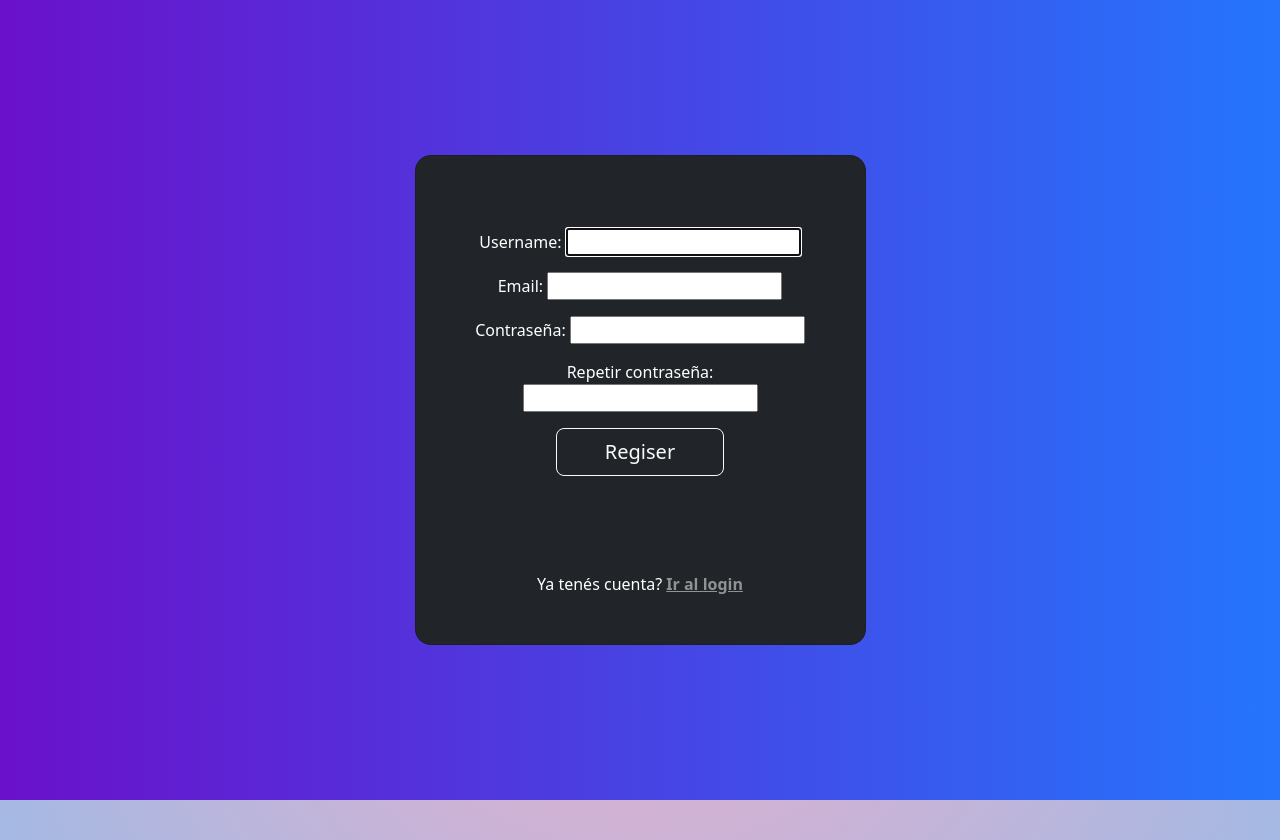
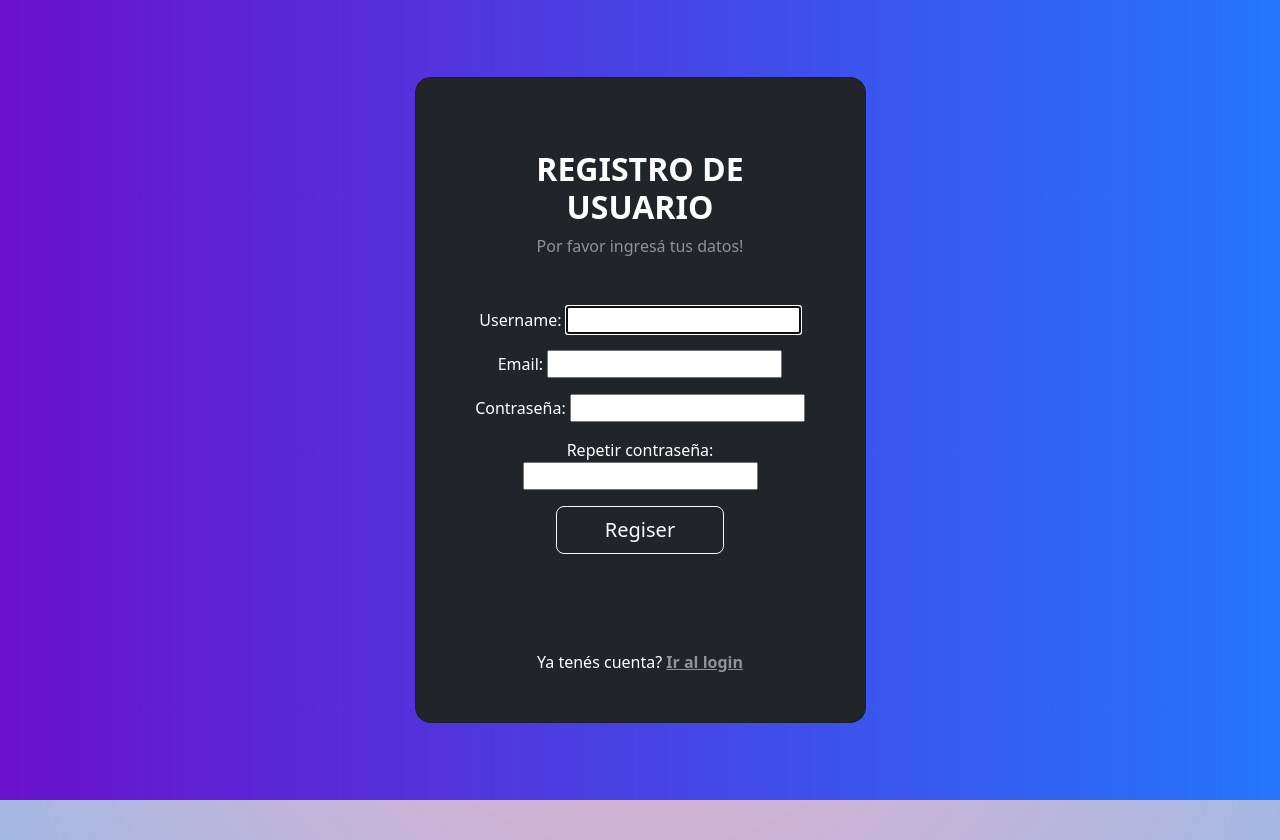
Before and after one commit to ColoAgustin/Final-Python, a Django app: page /AppAgustin/register/ in a window 1280 px wide. Shown: the part 56-896 px from the top of the page. Run offline with Django 4.2, Linux system fonts and the light colour scheme; some libraries are stand-ins or nearby versions.

Commit message:
commit final python

```diff
--- a/AppAgustin/templates/registro.html
+++ b/AppAgustin/templates/registro.html
@@ -16,6 +16,8 @@
             <div class="card-body p-5 text-center">
 
               <div class="mb-md-5 mt-md-4 pb-5">
+                <h2 class="fw-bold mb-2 text-uppercase">Registro de usuario</h2>
+                        <p class="text-white-50 mb-5">Por favor ingresá tus datos!</p>
                 <h2>{{ mesnaje }}</h2>
                 <form action="" method="POST">
                     {% csrf_token %}
```
